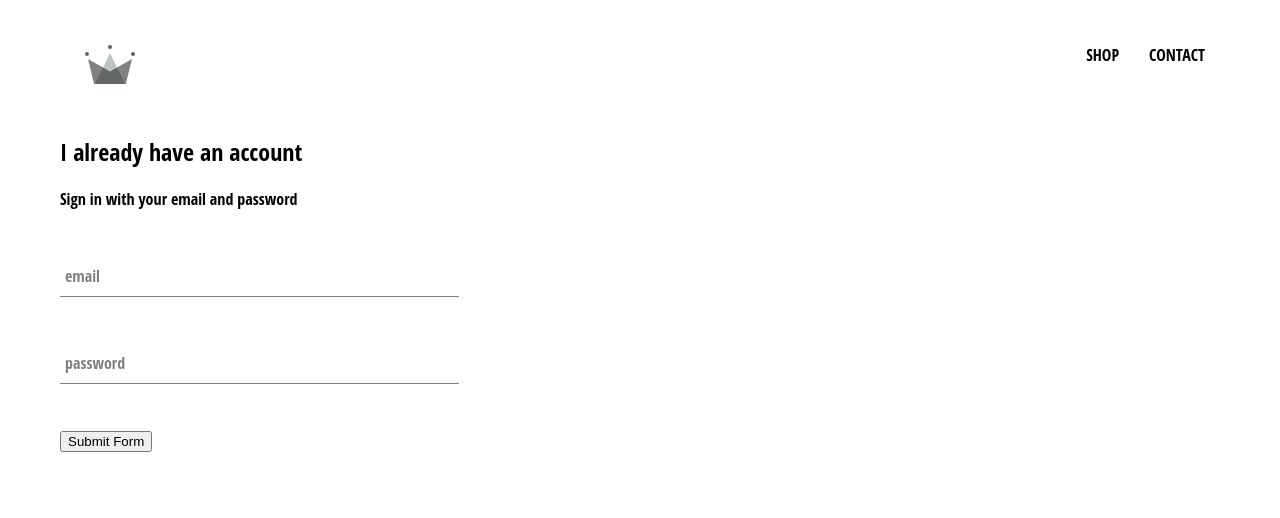
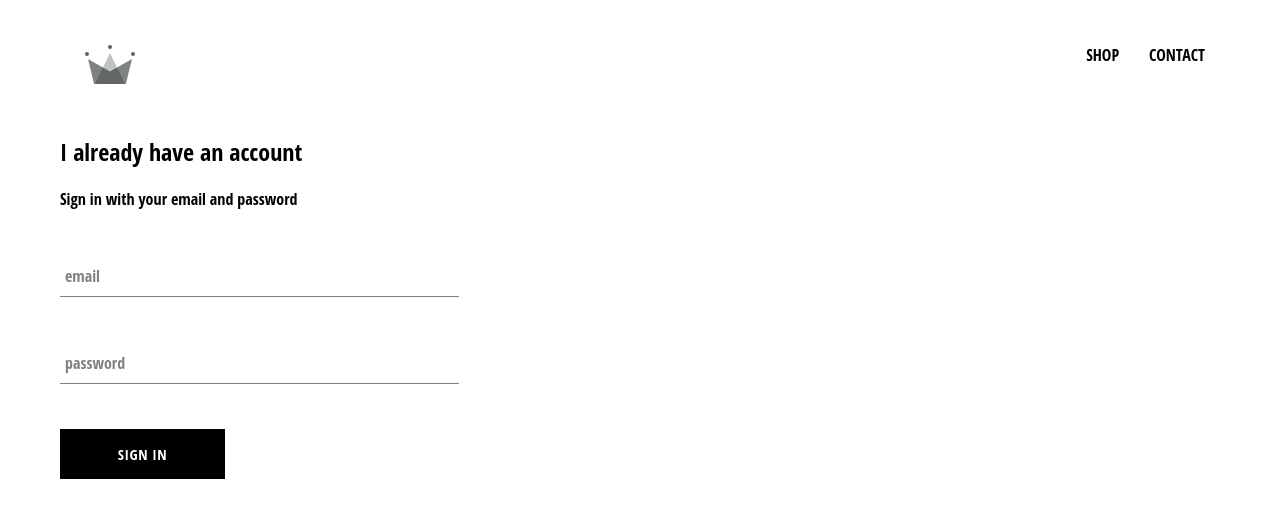
Before and after one commit to Srutip04/Fashlux, a React (Create React App) app: page /signin in a window 1280 px wide. Shown: the top 518 px of the page. Built offline with nearby package versions, Linux system fonts and the light colour scheme; a web font is replaced by a local one.

Commit message:
custom button component

```diff
--- /dev/null
+++ b/src/components/custom-button/custom-button.component.jsx
@@ -0,0 +1,10 @@
+import react from "react";
+import './custom-button.styles.scss';
+
+const CustomButton = ({children,...otherProps}) => (
+    <button className='custom-button' {...otherProps}>
+      {children}
+    </button>
+);
+
+export default CustomButton;
--- /dev/null
+++ b/src/components/custom-button/custom-button.styles.scss
@@ -0,0 +1,22 @@
+.custom-button {
+    min-width: 165px;
+    width: auto;
+    height: 50px;
+    letter-spacing: 0.5px;
+    line-height: 50px;
+    padding: 0 35px 0 35px;
+    font-size: 15px;
+    background-color: black;
+    color: white;
+    text-transform: uppercase;
+    font-family: 'Open Sans Condensed';
+    font-weight: bolder;
+    border: none;
+    cursor: pointer;
+
+    &:hover {
+        background-color: white;
+        color: black;
+        border: 1px solid black;
+    }
+}
--- a/src/components/sign-in/sign-in.component.jsx
+++ b/src/components/sign-in/sign-in.component.jsx
@@ -1,6 +1,7 @@
 import { render } from "@testing-library/react";
 import react ,{Component} from "react";
 import FormInput from "../form-input/form-input.component";
+import CustomButton from "../custom-button/custom-button.component";
 import './sign-in.styles.scss';
 
 
@@ -36,7 +37,7 @@ class SignIn extends Component{
 
                     <FormInput name='password' type='password' value={this.state.password} onChange={this.handleChange} label='password' required />
 
-                    <input type='submit' value='Submit Form' />
+                    <CustomButton type='submit'  >Sign In</CustomButton>
                 </form>
             </div>
         );
```
